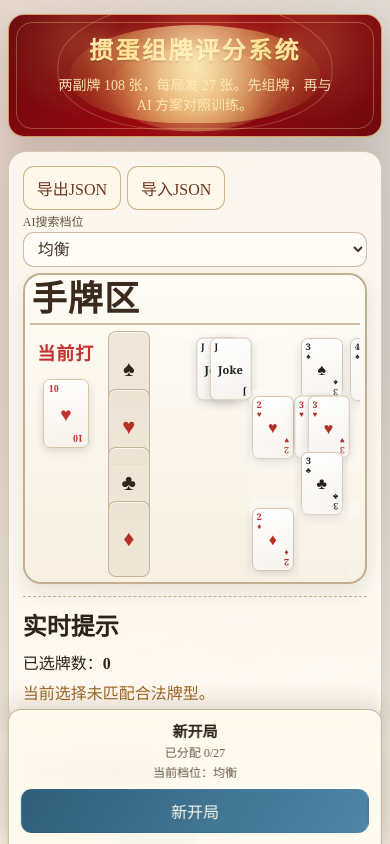
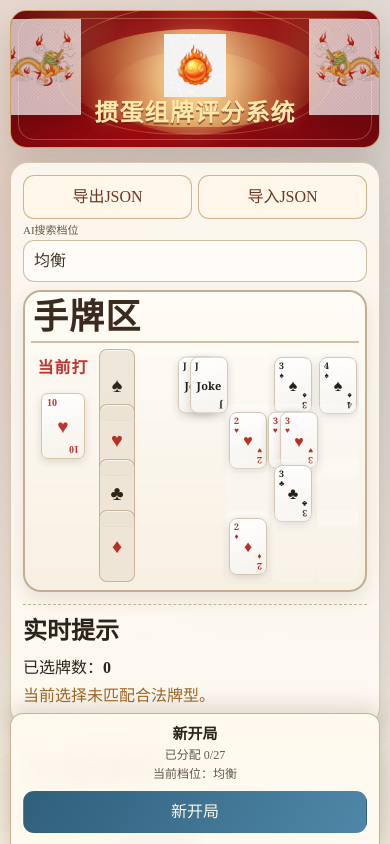
Before and after one commit to ptao73/GDan, a React (Vite) app: page / in a window 390 px wide. Shown: the top 844 px of the page. Built offline with nearby package versions, Linux system fonts and the light colour scheme.

Commit message:
Optimize iPhone layout and header ornaments

```diff
--- a/index.html
+++ b/index.html
@@ -4,9 +4,12 @@
     <meta charset="UTF-8" />
     <meta name="viewport" content="width=device-width, initial-scale=1.0, viewport-fit=cover" />
     <meta name="theme-color" content="#0d3b47" />
+    <meta name="mobile-web-app-capable" content="yes" />
     <meta name="apple-mobile-web-app-capable" content="yes" />
     <meta name="apple-mobile-web-app-status-bar-style" content="black-translucent" />
     <meta name="apple-mobile-web-app-title" content="掼蛋评分" />
+    <meta name="format-detection" content="telephone=no" />
+    <link rel="apple-touch-icon" href="/icon.svg" />
     <link rel="manifest" href="/manifest.webmanifest" />
     <title>掼蛋组牌评分系统</title>
   </head>
--- a/src/App.css
+++ b/src/App.css
@@ -1,7 +1,11 @@
 .page {
-  width: min(1320px, 95vw);
+  width: min(1320px, 100%);
   margin: 0 auto;
-  padding: 24px 0 calc(118px + env(safe-area-inset-bottom));
+  padding:
+    max(14px, env(safe-area-inset-top))
+    max(10px, env(safe-area-inset-right))
+    calc(118px + env(safe-area-inset-bottom))
+    max(10px, env(safe-area-inset-left));
   display: grid;
   gap: 18px;
 }
@@ -10,7 +14,7 @@
   position: relative;
   display: grid;
   place-items: center;
-  padding: 24px 180px 24px;
+  padding: 26px 180px 24px;
   border-radius: 20px;
   border: 1px solid rgba(235, 198, 124, 0.78);
   box-shadow: var(--shadow-panel);
@@ -21,6 +25,7 @@
     radial-gradient(circle at 82% 26%, rgba(255, 220, 120, 0.18), transparent 24%),
     linear-gradient(125deg, #68070d, #9a090f 46%, #71080f);
   overflow: hidden;
+  isolation: isolate;
   animation: panel-rise 520ms ease both;
 }
 
@@ -47,10 +52,13 @@
 }
 
 .festival-hero .hero-center {
+  display: grid;
+  place-items: center;
+  gap: 8px;
   text-align: center;
   position: relative;
   z-index: 3;
-  padding: 8px 24px 6px;
+  padding: 6px 24px 4px;
 }
 
 .festival-hero .hero-center::before {
@@ -81,11 +89,30 @@
   pointer-events: none;
 }
 
+.hero-pearl-shell {
+  position: relative;
+  z-index: 2;
+  width: clamp(58px, 7.4vw, 92px);
+  aspect-ratio: 1;
+  display: grid;
+  place-items: center;
+  margin-bottom: -2px;
+}
+
+.hero-pearl {
+  width: 100%;
+  height: 100%;
+  object-fit: contain;
+  filter: drop-shadow(0 3px 9px rgba(255, 184, 82, 0.38));
+}
+
 .hero h1 {
   margin: 0;
-  font-size: clamp(36px, 4.7vw, 58px);
+  position: relative;
+  z-index: 2;
+  font-size: clamp(36px, 4.5vw, 58px);
   line-height: 1.05;
-  letter-spacing: 2.5px;
+  letter-spacing: 2.2px;
   font-weight: 700;
   color: #ffe9ab;
   text-shadow:
@@ -94,12 +121,12 @@
 }
 
 .hero p {
-  margin: 10px 0 0;
+  margin: 0;
   color: rgba(255, 236, 182, 0.94);
   font-size: 15px;
   max-width: 780px;
   position: relative;
-  z-index: 1;
+  z-index: 2;
 }
 
 .mode-selector {
@@ -120,7 +147,11 @@
   color: #433526;
   border-radius: 11px;
   padding: 7px 10px;
+  min-height: 42px;
   outline: none;
+  -webkit-appearance: none;
+  appearance: none;
+  touch-action: manipulation;
 }
 
 .mode-selector select:focus-visible {
@@ -132,73 +163,25 @@
   color: #2c2419;
 }
 
-.dragon-side {
+.dragon-ornament {
   position: absolute;
-  top: 50%;
-  width: 310px;
-  height: 190px;
-  transform: translateY(-50%);
+  top: 16px;
+  width: min(320px, 26vw);
+  max-height: 180px;
+  object-fit: contain;
   z-index: 1;
   pointer-events: none;
+  filter: drop-shadow(0 4px 12px rgba(0, 0, 0, 0.24));
+  opacity: 0.95;
 }
 
-.dragon-side.left {
-  left: 12px;
+.dragon-left-img {
+  left: -8px;
 }
 
-.dragon-side.right {
-  right: 12px;
-  transform: translateY(-50%) scaleX(-1);
-}
-
-.dragon-body {
-  position: absolute;
-  inset: 6px 26px 18px 8px;
-  border: 9px solid transparent;
-  border-top-color: #ffcc4d;
-  border-left-color: #e89a2c;
-  border-radius: 72% 42% 58% 46%;
-  filter: drop-shadow(0 2px 1px rgba(85, 33, 4, 0.45));
-}
-
-.dragon-body::before {
-  content: '';
-  position: absolute;
-  left: 10px;
-  top: 52px;
-  width: 190px;
-  height: 84px;
-  border: 8px solid transparent;
-  border-top-color: #f5c13c;
-  border-left-color: #d98422;
-  border-radius: 74% 42% 64% 38%;
-}
-
-.dragon-head {
-  position: absolute;
-  right: 14px;
-  top: 76px;
-  width: 74px;
-  height: 74px;
-  border-radius: 56% 44% 48% 52%;
-  background: radial-gradient(circle at 35% 35%, #fff1ba 0%, #ffd455 30%, #e2922d 72%);
-  border: 2px solid rgba(123, 67, 15, 0.55);
-  color: #7c430f;
-  font-size: 22px;
-  font-weight: 700;
-  display: grid;
-  place-items: center;
-  box-shadow: 0 0 8px rgba(255, 202, 91, 0.35);
-  z-index: 2;
-}
-
-.dragon-claw {
-  position: absolute;
-  right: 44px;
-  bottom: 10px;
-  color: #f7d57a;
-  font-size: 22px;
-  text-shadow: 0 1px 0 rgba(110, 72, 27, 0.68);
+.dragon-right-img {
+  right: -8px;
+  transform: scaleX(-1);
 }
 
 button {
@@ -207,8 +190,11 @@ button {
   background: var(--brand);
   color: #fdf7ea;
   padding: 9px 13px;
+  min-height: 42px;
   font-weight: 600;
   cursor: pointer;
+  touch-action: manipulation;
+  -webkit-tap-highlight-color: transparent;
   transition:
     background 180ms ease,
     transform 180ms ease,
@@ -261,10 +247,14 @@ button.ghost:hover {
 .cards-main-tools {
   display: flex;
   justify-content: flex-end;
-  align-items: flex-end;
+  align-items: stretch;
   gap: 8px;
   flex-wrap: wrap;
-  margin-bottom: 6px;
+  margin-bottom: 8px;
+}
+
+.cards-main-tools button {
+  min-height: 44px;
 }
 
 .cards-main-tools .ghost {
@@ -290,7 +280,7 @@ button.ghost:hover {
 .notice {
   position: fixed;
   right: 18px;
-  bottom: 92px;
+  bottom: calc(92px + env(safe-area-inset-bottom));
   z-index: 50;
   max-width: min(420px, calc(100vw - 20px));
   margin: 0;
@@ -392,6 +382,7 @@ button.ghost:hover {
     inset 0 1px 0 rgba(255, 255, 255, 0.76),
     0 8px 18px rgba(85, 65, 38, 0.12);
   overflow: hidden;
+  touch-action: pan-x pan-y;
 }
 
 .matrix-meta {
@@ -414,9 +405,9 @@ button.ghost:hover {
 
 .matrix-stage {
   display: grid;
-  grid-template-columns: 94px 1fr;
+  grid-template-columns: 88px 1fr;
   align-items: start;
-  gap: 8px;
+  gap: 6px;
 }
 
 .matrix-trump-side {
@@ -477,6 +468,8 @@ button.ghost:hover {
   overflow-x: auto;
   overflow-y: hidden;
   -webkit-overflow-scrolling: touch;
+  padding-bottom: 2px;
+  scrollbar-width: thin;
 }
 
 .card-matrix-grid {
@@ -756,6 +749,7 @@ button.ghost:hover {
 .assign-state {
   display: inline-flex;
   align-items: center;
+  min-height: 36px;
   border-radius: 999px;
   padding: 5px 11px;
   font-size: 13px;
@@ -975,7 +969,10 @@ button.ghost:hover {
   left: 50%;
   bottom: 0;
   transform: translateX(-50%);
-  width: min(1320px, 95vw);
+  width: min(
+    1320px,
+    calc(100vw - max(14px, env(safe-area-inset-left)) - max(14px, env(safe-area-inset-right)))
+  );
   z-index: 30;
   display: flex;
   justify-content: space-between;
@@ -1128,6 +1125,10 @@ button.ghost:hover {
   .history-list li {
     grid-template-columns: 1fr 1fr;
   }
+
+  .panel h2 {
+    font-size: 28px;
+  }
 }
 
 @media (max-width: 860px) {
@@ -1141,11 +1142,11 @@ button.ghost:hover {
   }
 
   .cards-main-tools {
-    justify-content: flex-start;
+    justify-content: stretch;
   }
 
   .cards-mode-selector {
-    width: 160px;
+    width: 100%;
   }
 
   .history-list li {
@@ -1154,29 +1155,94 @@ button.ghost:hover {
   }
 }
 
+@media (max-width: 820px) {
+  .page {
+    gap: 14px;
+    padding-bottom: calc(130px + env(safe-area-inset-bottom));
+  }
+
+  .panel {
+    padding: 12px;
+  }
+
+  .cards-main-tools {
+    display: grid;
+    grid-template-columns: repeat(2, minmax(0, 1fr));
+    align-items: stretch;
+    gap: 7px;
+  }
+
+  .cards-main-tools > button,
+  .cards-main-tools .ghost {
+    width: 100%;
+  }
+
+  .cards-main-tools .cards-mode-selector {
+    grid-column: 1 / -1;
+  }
+
+  .cards-main-tools .mode-selector span {
+    font-size: 11px;
+  }
+
+  .cards-main-tools .mode-selector select {
+    width: 100%;
+  }
+
+  .matrix-board {
+    --matrix-side-col: 38px;
+    --matrix-col-w: 46px;
+    --matrix-row-h: 70px;
+    --matrix-card-w: 44px;
+    --matrix-lift: 7px;
+  }
+}
+
 @media (max-width: 640px) {
   .page {
-    width: 96vw;
-    padding-top: 14px;
+    width: 100%;
+    padding-top: max(10px, env(safe-area-inset-top));
     padding-bottom: calc(136px + env(safe-area-inset-bottom));
     gap: 14px;
   }
 
   .hero {
-    padding: 16px 18px;
+    min-height: 150px;
+    padding: 14px 14px 12px;
     border-radius: 16px;
+  }
+
+  .festival-hero .hero-center {
+    padding: 4px 6px;
+    gap: 6px;
+  }
+
+  .hero-pearl-shell {
+    width: clamp(48px, 16vw, 64px);
   }
 
   .hero h1 {
     font-size: clamp(28px, 8vw, 36px);
+    letter-spacing: 1.2px;
   }
 
   .hero p {
-    font-size: 14px;
+    font-size: 13px;
+    max-width: 36ch;
   }
 
-  .dragon-side {
-    display: none;
+  .dragon-ornament {
+    width: 112px;
+    top: 8px;
+    opacity: 0.78;
+  }
+
+  .dragon-left-img {
+    left: -26px;
+  }
+
+  .dragon-right-img {
+    right: -26px;
   }
 
   .combos-panel > h2 {
@@ -1195,16 +1261,16 @@ button.ghost:hover {
   }
 
   .matrix-stage {
-    grid-template-columns: 72px 1fr;
-    gap: 6px;
+    grid-template-columns: 64px 1fr;
+    gap: 4px;
   }
 
   .matrix-trump-label {
-    font-size: 18px;
+    font-size: 16px;
   }
 
   .matrix-trump-card {
-    width: 46px;
+    width: 44px;
     border-radius: 7px;
   }
 
@@ -1256,7 +1322,7 @@ button.ghost:hover {
   }
 
   .bottom-action-bar {
-    width: 96vw;
+    width: calc(100vw - max(10px, env(safe-area-inset-left)) - max(10px, env(safe-area-inset-right)));
     flex-direction: column;
     align-items: stretch;
     text-align: center;
@@ -1273,8 +1339,35 @@ button.ghost:hover {
   .notice {
     right: 10px;
     left: 10px;
-    bottom: 132px;
+    bottom: calc(132px + env(safe-area-inset-bottom));
     max-width: none;
+  }
+}
+
+@media (max-width: 430px) {
+  .hero {
+    min-height: 138px;
+  }
+
+  .hero p {
+    display: none;
+  }
+
+  .dragon-ornament {
+    width: 96px;
+    opacity: 0.72;
+  }
+
+  .matrix-board {
+    --matrix-side-col: 36px;
+    --matrix-col-w: 44px;
+    --matrix-row-h: 68px;
+    --matrix-card-w: 42px;
+    --matrix-lift: 6px;
+  }
+
+  .matrix-suit-head {
+    font-size: 20px;
   }
 }
 
@@ -1284,6 +1377,37 @@ button.ghost:hover {
   }
 
   .matrix-board {
-    padding: 5px;
+    padding: 6px;
   }
 }
+
+@media (hover: none) and (pointer: coarse) {
+  button:hover {
+    transform: none;
+    background: var(--brand);
+    box-shadow: none;
+  }
+
+  button.ghost:hover {
+    background: rgba(255, 255, 255, 0.08);
+    border-color: rgba(251, 240, 219, 0.45);
+    color: #f8f2e5;
+  }
+
+  .cards-main-tools .ghost:hover {
+    background: #fff7ea;
+    color: #6b3821;
+    border-color: rgba(194, 154, 95, 0.7);
+  }
+}
+
+@media (prefers-reduced-motion: reduce) {
+  *,
+  *::before,
+  *::after {
+    animation-duration: 0.001ms !important;
+    animation-iteration-count: 1 !important;
+    transition-duration: 0.001ms !important;
+    scroll-behavior: auto !important;
+  }
+}
--- a/src/components/ComboList.jsx
+++ b/src/components/ComboList.jsx
@@ -101,7 +101,7 @@ export default function ComboList({
           {aiStatus === 'running' ? <SolvingIndicator /> : null}
           <ul className="combo-list ai-list">
             {!hasAiColumn ? (
-              <li className="combo-empty">点击“开始分析（AI对照）”后展示。</li>
+              <li className="combo-empty">点击“AI分析”后展示。</li>
             ) : sortedAiItems.length === 0 ? (
               <li className="combo-empty">当前无可展示的 AI 组牌。</li>
             ) : (
--- a/src/components/Header.jsx
+++ b/src/components/Header.jsx
@@ -1,20 +1,25 @@
 export default function Header() {
   return (
     <header className="hero festival-hero">
-      <div className="dragon-side left" aria-hidden="true">
-        <span className="dragon-body" />
-        <span className="dragon-head">龍</span>
-        <span className="dragon-claw">爪</span>
-      </div>
+      <img
+        className="dragon-ornament dragon-left-img"
+        src="/ornaments/dragon-left.png"
+        alt=""
+        aria-hidden="true"
+      />
       <div className="hero-center">
+        <span className="hero-pearl-shell" aria-hidden="true">
+          <img className="hero-pearl" src="/ornaments/peal.png" alt="" />
+        </span>
         <h1>掼蛋组牌评分系统</h1>
         <p>两副牌 108 张，每局发 27 张。先组牌，再与 AI 方案对照训练。</p>
       </div>
-      <div className="dragon-side right" aria-hidden="true">
-        <span className="dragon-body" />
-        <span className="dragon-head">龍</span>
-        <span className="dragon-claw">爪</span>
-      </div>
+      <img
+        className="dragon-ornament dragon-right-img"
+        src="/ornaments/dragon-left.png"
+        alt=""
+        aria-hidden="true"
+      />
     </header>
   );
 }
--- a/src/components/PlayingCard.css
+++ b/src/components/PlayingCard.css
@@ -8,6 +8,8 @@
   box-shadow: 0 3px 8px rgba(45, 34, 23, 0.16);
   color: #222018;
   cursor: pointer;
+  touch-action: manipulation;
+  -webkit-tap-highlight-color: transparent;
   padding: 0;
   display: flex;
   align-items: center;
@@ -124,51 +126,11 @@
   display: none;
 }
 
-@media (max-width: 640px) {
-  .playing-card {
-    width: 45px;
-    height: 64px;
-    border-radius: 7px;
-  }
-
-  .card-tl,
-  .card-br {
-    font-size: 10px;
-  }
-
-  .card-suit-small {
-    font-size: 9px;
-  }
-
-  .card-center {
-    font-size: 17px;
-  }
-
-  .playing-card.joker .card-center {
-    font-size: 11px;
+@media (hover: none) and (pointer: coarse) {
+  .playing-card:hover {
+    transform: none;
+    border-color: #d4c6b2;
+    background: linear-gradient(165deg, #ffffff, #f6f3ed);
+    box-shadow: 0 3px 8px rgba(45, 34, 23, 0.16);
   }
 }
-
-@media (max-width: 390px) {
-  .playing-card {
-    width: 40px;
-    height: 57px;
-  }
-
-  .card-tl,
-  .card-br {
-    font-size: 9px;
-  }
-
-  .card-suit-small {
-    font-size: 8px;
-  }
-
-  .card-center {
-    font-size: 15px;
-  }
-
-  .playing-card.joker .card-center {
-    font-size: 10px;
-  }
-}
--- a/src/hooks/useGameState.js
+++ b/src/hooks/useGameState.js
@@ -54,6 +54,31 @@ const AI_SEARCH_PROFILES_BY_MODE = {
   ]
 };
 
+function isIosLikeDevice() {
+  if (typeof navigator === 'undefined') return false;
+  const ua = navigator.userAgent || '';
+  const isClassicIos = /iPad|iPhone|iPod/.test(ua);
+  const isIpadDesktopUa = /Macintosh/.test(ua) && navigator.maxTouchPoints > 1;
+  return isClassicIos || isIpadDesktopUa;
+}
+
+function resolveAiProfiles(modeKey, iosOptimized) {
+  const base = AI_SEARCH_PROFILES_BY_MODE[modeKey] || AI_SEARCH_PROFILES_BY_MODE.balanced;
+  if (!iosOptimized) {
+    return base;
+  }
+
+  const timeCaps = [2200, 3200, 4200, 5200, 6200];
+  return base.map((profile, index) => ({
+    ...profile,
+    timeLimitMs: Math.min(profile.timeLimitMs, timeCaps[index] || 6200),
+    maxBranch: Math.max(
+      16,
+      Math.min(profile.maxBranch || 24, profile.mode === 'worker' ? 34 : 30)
+    )
+  }));
+}
+
 /**
  * 游戏核心状态管理 Hook
  * 包含所有状态变量、计算属性、和操作方法
@@ -71,6 +96,7 @@ export function useGameState() {
   const [aiStatus, setAiStatus] = useState('idle');
   const [aiSearchMode, setAiSearchMode] = useState('balanced');
   const [primaryActionMode, setPrimaryActionMode] = useState('deal');
+  const [iosOptimized, setIosOptimized] = useState(false);
 
   const [history, setHistory] = useState([]);
   const [stats, setStats] = useState(null);
@@ -175,10 +201,14 @@ export function useGameState() {
   }, [notice]);
 
   useEffect(() => {
+    const isIosRuntime = isIosLikeDevice();
+    setIosOptimized(isIosRuntime);
     try {
       const saved = window.localStorage.getItem(AI_MODE_STORAGE_KEY);
       if (saved && AI_SEARCH_PROFILES_BY_MODE[saved]) {
         setAiSearchMode(saved);
+      } else if (isIosRuntime) {
+        setAiSearchMode('fast');
       }
     } catch (error) {
       // Ignore storage failures in privacy-restricted environments.
@@ -373,8 +403,7 @@ export function useGameState() {
       setAiStatus('running');
 
       const modeKey = aiSearchMode;
-      const profiles =
-        AI_SEARCH_PROFILES_BY_MODE[modeKey] || AI_SEARCH_PROFILES_BY_MODE.balanced;
+      const profiles = resolveAiProfiles(modeKey, iosOptimized);
       const modeLabel = AI_MODE_LABEL_MAP[modeKey] || AI_MODE_LABEL_MAP.balanced;
       const { ai, usedFallback } = await findAiRecommendation(
         userScoreResult.total,
--- a/src/index.css
+++ b/src/index.css
@@ -22,11 +22,21 @@
   box-sizing: border-box;
 }
 
+html {
+  min-height: 100%;
+  background: var(--bg-canvas);
+}
+
 body {
   margin: 0;
-  min-height: 100vh;
+  min-height: 100svh;
+  min-height: 100dvh;
   color: var(--ink-main);
   font-family: 'STKaiti', 'Kaiti SC', 'Songti SC', 'Noto Serif SC', serif;
+  line-height: 1.4;
+  -webkit-text-size-adjust: 100%;
+  -webkit-font-smoothing: antialiased;
+  text-rendering: optimizeLegibility;
   background:
     radial-gradient(circle at 7% 9%, rgba(194, 72, 47, 0.16), transparent 30%),
     radial-gradient(circle at 90% 12%, rgba(47, 95, 123, 0.18), transparent 33%),
@@ -50,5 +60,6 @@ textarea {
 
 #root {
   width: 100%;
-  min-height: 100vh;
+  min-height: 100svh;
+  min-height: 100dvh;
 }
```
Also changed, not shown: public/ornaments/dragon-left.png (added), public/ornaments/peal.png (added).
